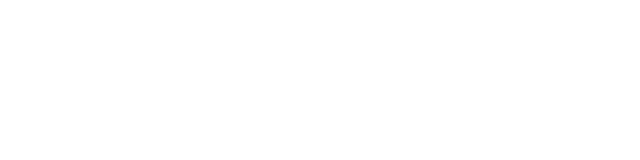
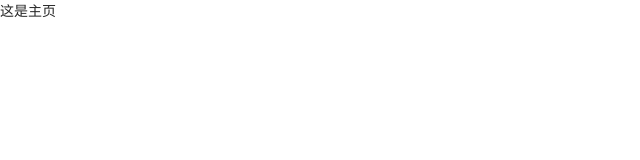
Before and after one commit to mywebc/le-cms-front, a React (Create React App) app: page /home in a window 1280 px wide. Shown: the top 160 px of the page, without its empty margins (0-640 px from the left). Built offline with nearby package versions, Linux system fonts and the light colour scheme.

Commit message:
feat：update

```diff
--- a/src/index.tsx
+++ b/src/index.tsx
@@ -3,6 +3,7 @@ import ReactDOM from 'react-dom'
 import { Switch, BrowserRouter, Route, Redirect } from 'react-router-dom'
 import { Login } from './pages/auth/login'
 import "./App.css"
+import { Home } from './pages/home'
 
 ReactDOM.render(
   <React.StrictMode>
@@ -10,6 +11,7 @@ ReactDOM.render(
       <Switch>
         <Route exact path="/" render={() => <Redirect to="/login" />} />
         <Route exact path="/login" component={Login} />
+        <Route exact path="/home" component={Home} />
       </Switch>
     </BrowserRouter>
   </React.StrictMode>,
--- /dev/null
+++ b/src/pages/home/index.tsx
@@ -0,0 +1,5 @@
+import React, { memo } from 'react'
+
+export const Home = memo(() => {
+  return <div>这是主页</div>
+})
--- a/src/setupProxy.js
+++ b/src/setupProxy.js
@@ -1,6 +1,7 @@
 const { createProxyMiddleware } = require('http-proxy-middleware')
 
 module.exports = function (app) {
+  // 本地
   app.use(createProxyMiddleware('/api', {
     target: 'http://localhost:8080',
     changeOrigin: true,
```
